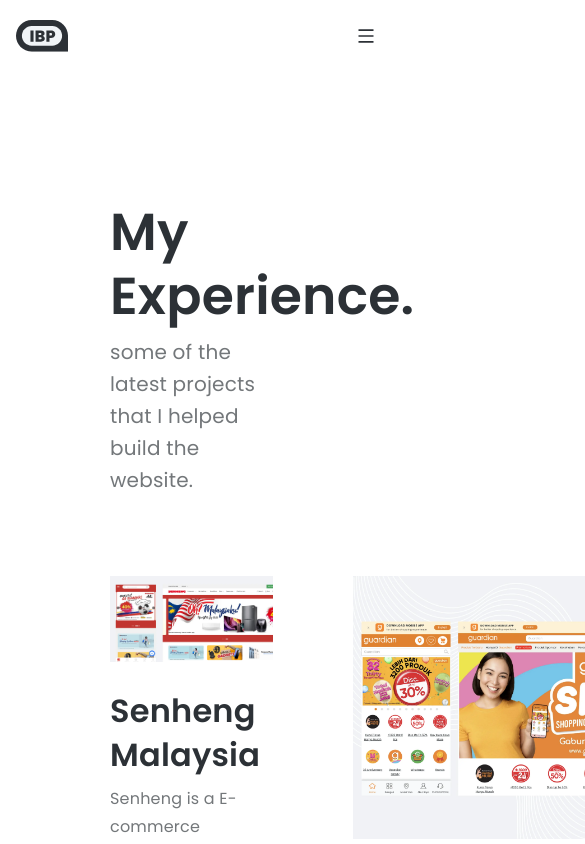
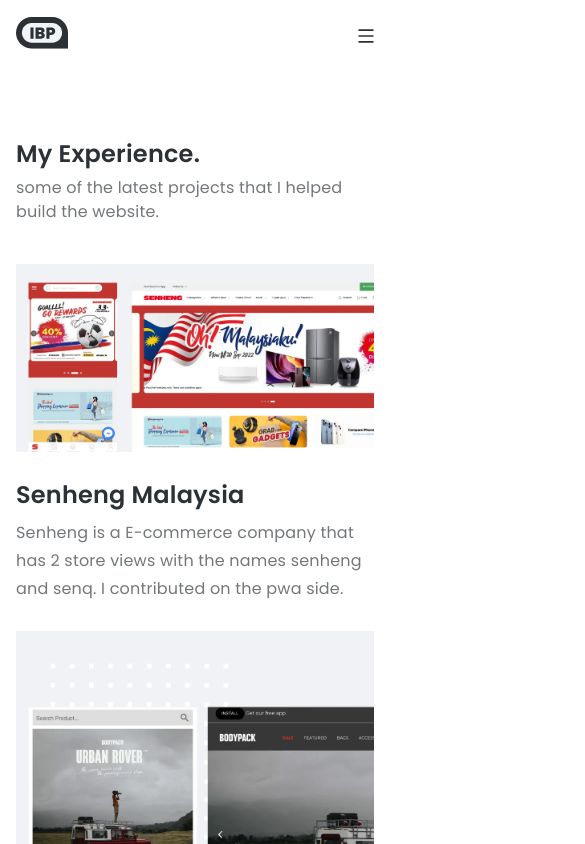
Before and after one commit to inungbagusp/portofolio, a Next.js app: page /experience in a window 390 px wide. Shown: the top 844 px of the page, 585 px wide, since content can reach past the window. Built offline with nearby package versions, Linux system fonts and the light colour scheme.

Commit message:
feat([responsive] responsive - page): fixing responsive page
]

```diff
--- a/src/modules/experience/components/portofolio/portofolio.module.css
+++ b/src/modules/experience/components/portofolio/portofolio.module.css
@@ -93,3 +93,40 @@
     color: #73777A;
     margin: 8px 0 0 0;
 }
+
+@media only screen and (max-width: 768px) {
+
+    .wrapperPortofolio {
+        margin: 0 16px;
+        padding-top: 140px;
+    }
+
+    .wrapperHeaderPortofolio {
+        margin-bottom: 40px;
+    }
+
+    .wrapperHeaderPortofolio p {
+        font-size: 16px;
+        line-height: 24px;
+    }
+    .wrapperHeaderPortofolio h1 {
+        font-size: 24px;
+        line-height: 28px;
+    }
+
+    .wrapperContentPortofolio {
+        flex-direction: column;
+        margin-bottom: 80px;
+        gap: 28px;
+    }
+
+    .wrapperContent h3 {
+        font-size: 24px;
+        line-height: 32px;
+    }
+
+    .wrapperContentPortofolio .wrapperLeftContent,
+    .wrapperContentPortofolio .wrapperRightContent{
+        gap: 28px;
+    }
+}
--- a/src/modules/layout/components/header/index.js
+++ b/src/modules/layout/components/header/index.js
@@ -28,7 +28,9 @@
 
     return (
         <div className={styles.wrapperHeader} id='header'>
-            <Image img src="/img/logo.svg" alt="logo" width={52} height={32} />
+            <Link href="/" as="/">
+                <a><Image img src="/img/logo.svg" alt="logo" width={52} height={32} /></a>
+            </Link>
             <div className={styles.midHeader}>
                 <Link href="/" as="/">
                     <a>
--- a/src/modules/profile/components/profile.module.css
+++ b/src/modules/profile/components/profile.module.css
@@ -51,3 +51,32 @@
     color: #2C3136;
     margin-bottom: 16px;
 }
+
+@media only screen and (max-width: 768px) {
+
+    .wrapperProfileView {
+        margin: 0 16px 40px 16px;
+        padding-top: 140px;
+        min-height: 100vh;
+    }
+
+    .wrapperProfileView h1 {
+        font-size: 32px;
+        line-height: 44px;
+    }
+
+    .wrapperContent {
+        flex-direction: column;
+    }
+
+    .wrapperContent .wrapperBio {
+        gap: 16px;
+    }
+
+    .wrapperContent .wrapperBio .bioLeft p,
+    .wrapperContent .wrapperBio .bioRight p {
+        font-size: 12px;
+        line-height: 28px;
+    }
+
+}
```
